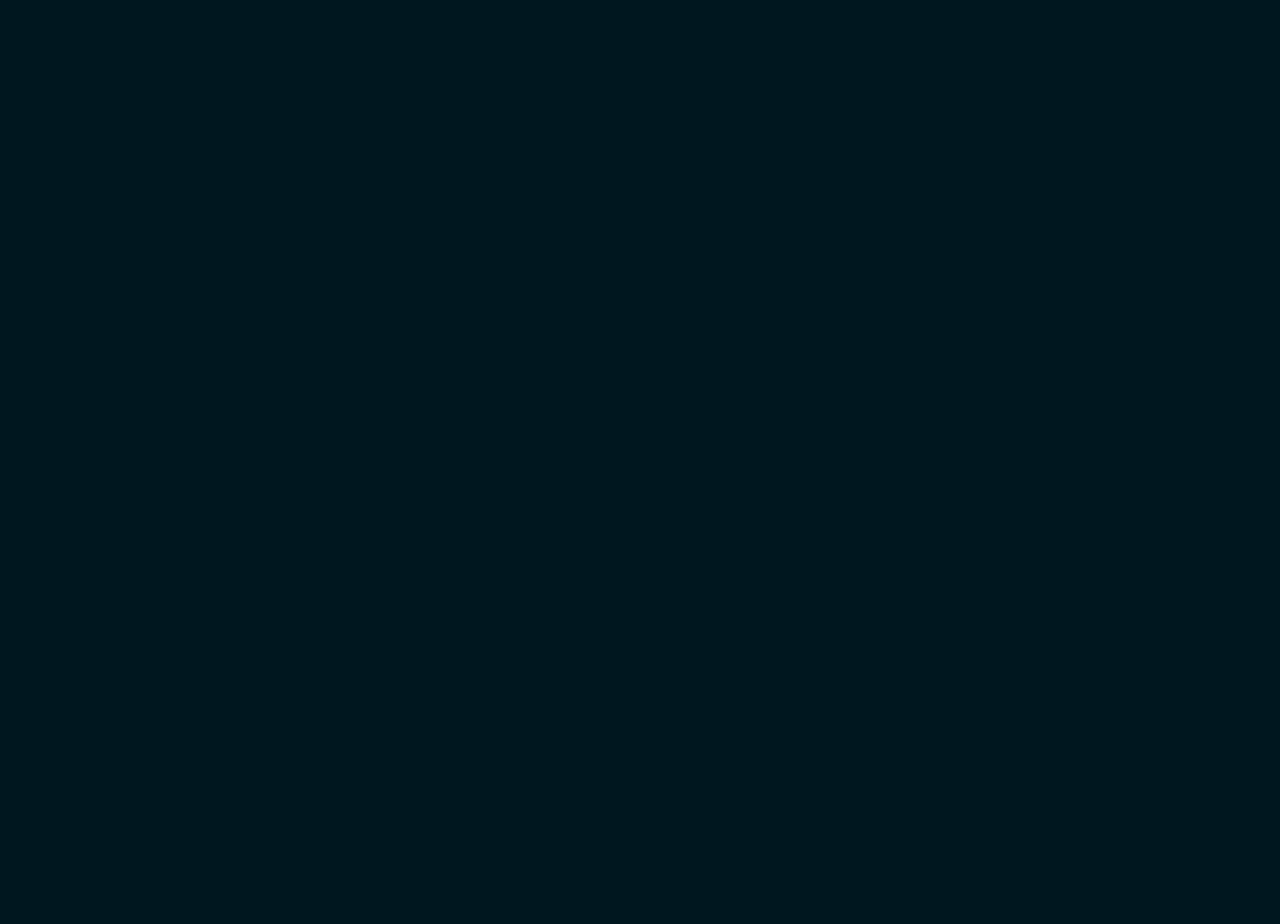
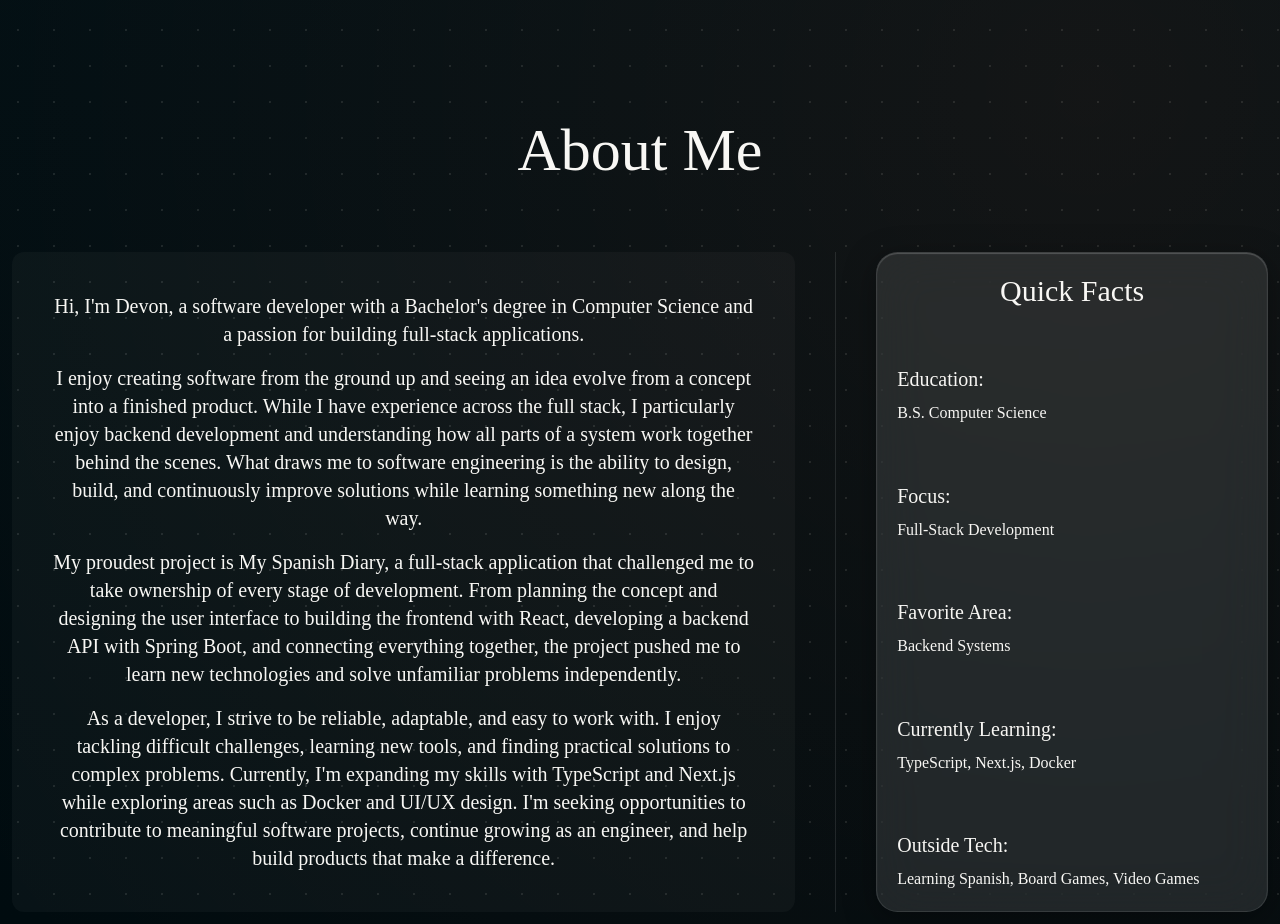
Before and after one commit to Devon-Hill7/devon-portfolio, a Next.js app in the folder client/: page / in a window 1280 px wide. Shown: the part 2400-3324 px from the top of the page. Before the commit the page ends 2440 px from the top, so only its background shows below. Built offline with nearby package versions, Linux system fonts and the light colour scheme.

Commit message:
Added the About Section and changed porfolio background

```diff
--- a/client/app/globals.css
+++ b/client/app/globals.css
@@ -22,12 +22,12 @@
   --font-spacegrotesk: "var(--font-spacegrotesk)", "sans-serif";
 
 
+
 }
 
 
 @layer base {
   body {
-    @apply bg-background text-foreground;
   }
   html {
     @apply font-sans;
@@ -81,4 +81,40 @@
   .no-scrollbar::-webkit-scrollbar {
     display: none;
   }
+
+  .portfolio-background {
+  background:
+    radial-gradient(
+      circle at 15% 20%,
+      rgba(255, 111, 60, 0.12),
+      transparent 50%
+    ),
+    radial-gradient(
+      circle at 85% 75%,
+      rgba(255, 111, 60, 0.08),
+      transparent 50%
+    ),
+    radial-gradient(
+      circle,
+      rgba(248, 247, 244, 0.10) 1px,
+      transparent 1px
+    ),
+    linear-gradient(
+      to bottom,
+      var(--color-background),
+      var(--color-backgroundend)
+    );
+
+  background-size:
+    auto,
+    auto,
+    36px 36px,
+    auto;
+
+  background-repeat:
+    no-repeat,
+    no-repeat,
+    repeat,
+    no-repeat;
 }
+}
--- a/client/app/page.tsx
+++ b/client/app/page.tsx
@@ -3,11 +3,12 @@ import { Button } from "@/components/ui/Button";
 import { Carousel, CarouselContent, CarouselItem, CarouselPrevious, CarouselNext,} from "@/components/ui/carousel";
 import ProjectCard from "@/components/ui/ProjectCard";
 import Marquee from "@/components/ui/Marquee";
+import QuickFactsEntry from "@/components/ui/QuickFactsEntry";
 
 export default function Home() {
   return (
     <main>
-      <div className= "bg-background flex flex-col min-h-screen">
+      <div className="flex flex-col min-h-screen portfolio-background">
         <NavBar/>
         <section id="hero" className="min-h-screen">
           <div className="flex1 flex flex-col w-1/2 mt-15 gap-20 ml-15 ">
@@ -50,6 +51,36 @@ export default function Home() {
               <Marquee techStack="database"></Marquee>
           </div>
         </section>
+        <section id="about" className="min-h-screen">
+          <div className="w-full justify-center flex mt-20 gap-15 flex-col">
+            <h2 className="text-6xl font-spacegrotesk text-center text-offwhite">About Me</h2>
+            <div className="w-full flex gap-10 p-3 justify-center">
+              <div className="w-2/3 bg-white/3 flex flex-col gap-4  border-white/5 rounded-lg p-10">
+                <p className="text-xl font-inter text-center text-offwhite">
+                  Hi, I'm Devon, a software developer with a Bachelor's degree in Computer Science and a passion for building full-stack applications.
+                </p>
+                <p className="text-xl font-inter text-center text-offwhite">
+                  I enjoy creating software from the ground up and seeing an idea evolve from a concept into a finished product. While I have experience across the full stack, I particularly enjoy backend development and understanding how all parts of a system work together behind the scenes. What draws me to software engineering is the ability to design, build, and continuously improve solutions while learning something new along the way.
+                </p>
+                <p className="text-xl font-inter text-center text-offwhite">
+                  My proudest project is My Spanish Diary, a full-stack application that challenged me to take ownership of every stage of development. From planning the concept and designing the user interface to building the frontend with React, developing a backend API with Spring Boot, and connecting everything together, the project pushed me to learn new technologies and solve unfamiliar problems independently.
+                </p>
+                <p className="text-xl font-inter text-center text-offwhite">
+                  As a developer, I strive to be reliable, adaptable, and easy to work with. I enjoy tackling difficult challenges, learning new tools, and finding practical solutions to complex problems. Currently, I'm expanding my skills with TypeScript and Next.js while exploring areas such as Docker and UI/UX design. I'm seeking opportunities to contribute to meaningful software projects, continue growing as an engineer, and help build products that make a difference.
+                </p>
+              </div>
+              <div className="w-px bg-white/10" />
+              <div className="w-1/3 rounded-2xl p-5 flex flex-col justify-between bg-white/10 backdrop-blur-xl border border-white/10 shadow-[0_8px_32px_rgba(0,0,0,0.35),inset_0_1px_1px_rgba(255,255,255,0.2)]">
+                <h3 className="text-3xl font-spacegrotesk text-offwhite text-center">Quick Facts</h3>
+                <QuickFactsEntry title="Education" content="B.S. Computer Science"/>
+                <QuickFactsEntry title="Focus" content="Full-Stack Development"/>
+                <QuickFactsEntry title="Favorite Area" content="Backend Systems"/>
+                <QuickFactsEntry title="Currently Learning" content="TypeScript, Next.js, Docker"/>
+                <QuickFactsEntry title="Outside Tech" content="Learning Spanish, Board Games, Video Games"/>
+              </div>
+            </div>
+          </div>
+        </section>
       </div>
     </main>
   );
--- a/client/components/ui/ProjectCard.tsx
+++ b/client/components/ui/ProjectCard.tsx
@@ -14,7 +14,7 @@ interface ProjectCardProps {
 
 const ProjectCard = ({ title, description, image, techStack, repoUrl, liveUrl }: ProjectCardProps) => {
     return (
-        <div className="w-full h-full rounded-2xl p-5 bg-white/10 backdrop-blur-xl border border-white/10 shadow-[0_8px_32px_rgba(0,0,0,0.35),inset_0_1px_1px_rgba(255,255,255,0.2)]">
+    <div className="w-full h-full rounded-2xl p-5 bg-white/10 backdrop-blur-xl border border-white/10 shadow-[0_8px_32px_rgba(0,0,0,0.35),inset_0_1px_1px_rgba(255,255,255,0.2)]">
             <Card className="w-full gap-5">
                 <CardHeader>
                     <CardTitle >{title}</CardTitle>
--- /dev/null
+++ b/client/components/ui/QuickFactsEntry.tsx
@@ -0,0 +1,21 @@
+import React from 'react'
+
+interface QuickFactsEntryProps {
+    title: string,
+    content: string
+}
+
+const QuickFactsEntry = ({ title, content }: QuickFactsEntryProps) => {
+  return (
+    <div className="flex flex-col gap-2">
+        <h5 className="text-xl font-spacegrotesk text-offwhite">
+            {title}:
+        </h5>
+        <p className="text-md font-inter text-offwhite">
+            {content}
+        </p>
+    </div>
+  )
+}
+
+export default QuickFactsEntry
```
